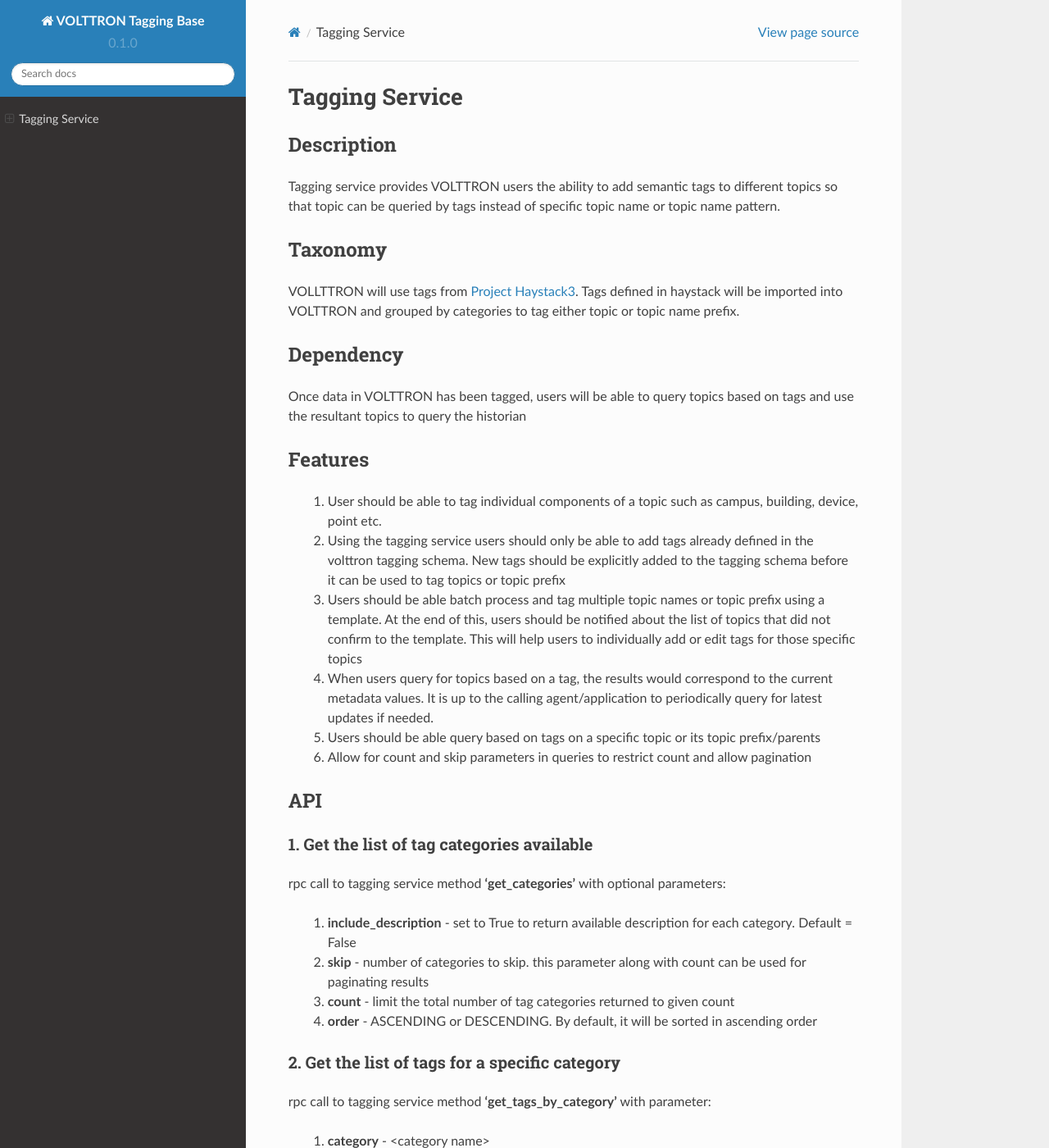
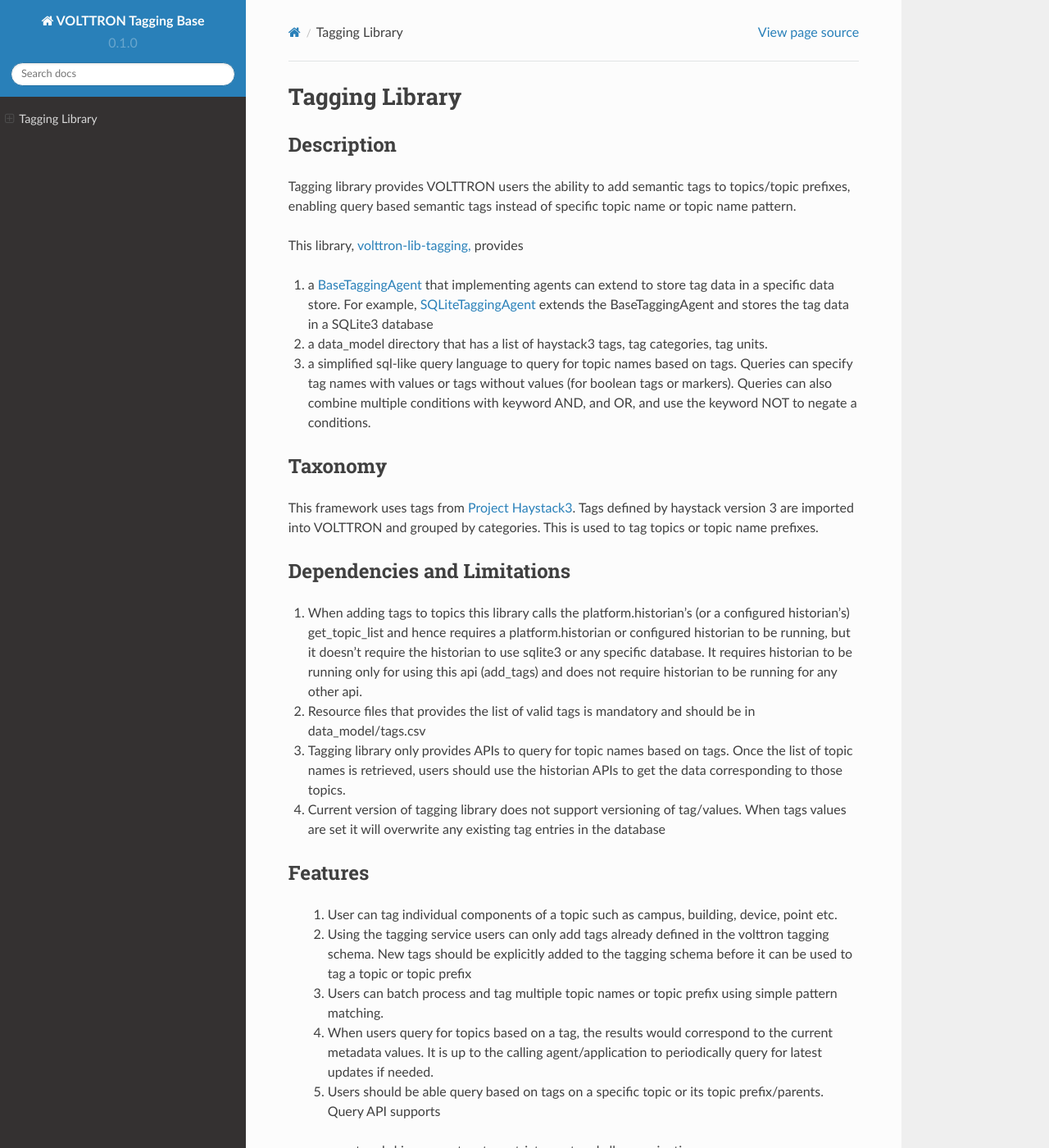
Before and after one commit to eclipse-volttron/volttron-lib-tagging, a Sphinx documentation site: the page built from docs/source/index.rst, in a window 1280 px wide and 1400 px high. Shown: the whole window at 82% size. Built offline with Sphinx 7.4.7 and the Read the Docs theme 2.0.0, drawn with Linux system fonts in a browser that asks for light colours; some of the changed text lies outside the part shown.

Commit message:
documentation update

```diff
--- a/docs/source/index.rst
+++ b/docs/source/index.rst
@@ -1,41 +1,67 @@
 .. _Base-Tagging-Agent:
 
 ===============
-Tagging Service
+Tagging Library
 ===============
 
 ***********
 Description
 ***********
-Tagging service provides VOLTTRON users the ability to add semantic tags to different topics so that topic can be
-queried by tags instead of specific topic name or topic name pattern.
+Tagging library provides VOLTTRON users the ability to add semantic tags to topics/topic prefixes, enabling query based
+semantic tags instead of specific topic name or topic name pattern.
+
+This library, `volttron-lib-tagging, <https://pypi.org/project/volttron-lib-tagging/>`_ provides
+
+1. a `BaseTaggingAgent <https://github.com/eclipse-volttron/volttron-lib-tagging/blob/develop/src/tagging/base/base_tagging.py>`_
+   that implementing agents can extend to store tag data in a specific data store. For example,
+   `SQLiteTaggingAgent <https://github.com/schandrika/volttron-sqlite-tagging/blob/develop/src/tagging/sqlite/tagging.py>`_
+   extends the BaseTaggingAgent and stores the tag data in a SQLite3 database
+2. a data_model directory that has a list of haystack3 tags, tag categories, tag units.
+3. a simplified sql-like query language to query for topic names based on tags. Queries can specify tag names with
+   values or tags without values (for boolean tags or markers). Queries can also combine multiple conditions with
+   keyword AND, and OR, and use the keyword NOT to negate a conditions.
 
 ********
 Taxonomy
 ********
-VOLLTTRON will use tags from `Project Haystack3 <http://project-haystack.org/tag>`_. Tags defined in haystack will be
-imported into VOLTTRON and grouped by categories to tag either topic or topic name prefix.
+This framework uses tags from `Project Haystack3 <http://project-haystack.org/tag>`_. Tags defined by haystack version 3
+are imported into VOLTTRON and grouped by categories. This is used to tag topics or topic name prefixes.
 
-**********
-Dependency
-**********
-Once data in VOLTTRON has been tagged, users will be able to query topics based on tags and use the resultant topics
-to query the historian
+****************************
+Dependencies and Limitations
+****************************
+
+1. When adding tags to topics this library calls the platform.historian's (or a configured historian's)
+   get_topic_list and hence requires a platform.historian or configured historian to be running, but it doesn't require
+   the historian to use sqlite3 or any specific database. It requires historian to be running only for using this
+   api (add_tags) and does not require historian to be running for any other api.
+2. Resource files that provides the list of valid tags is mandatory and should be in
+   data_model/tags.csv
+3. Tagging library only provides APIs to query for topic names based on tags. Once the list of topic names is retrieved,
+   users should use the historian APIs to get the data corresponding to those topics.
+4. Current version of tagging library does not support versioning of tag/values. When tags values are set it will
+   overwrite any existing tag entries in the database
 
 ********
 Features
 ********
 
- 1. User should be able to tag individual components of a topic such as campus, building, device, point etc.
- 2. Using the tagging service users should only be able to add tags already defined in the volttron tagging schema.
-    New tags should be explicitly added to the tagging schema before it can be used to tag topics or topic prefix
- 3. Users should be able batch process and tag multiple topic names or topic prefix using a template. At the end of
-    this, users should be notified about the list of topics that did not confirm to the template. This will help users
-    to individually add or edit tags for those specific topics
+ 1. User can tag individual components of a topic such as campus, building, device, point etc.
+ 2. Using the tagging service users can only add tags already defined in the volttron tagging schema.
+    New tags should be explicitly added to the tagging schema before it can be used to tag a topic or topic prefix
+ 3. Users can batch process and tag multiple topic names or topic prefix using simple pattern matching.
  4. When users query for topics based on a tag, the results would correspond to the current metadata values. It is up
     to the calling agent/application to periodically query for latest updates if needed.
- 5. Users should be able query based on tags on a specific topic or its topic prefix/parents
- 6. Allow for count and skip parameters in queries to restrict count and allow pagination
+ 5. Users should be able query based on tags on a specific topic or its topic prefix/parents. Query API supports
+   count and skip parameters to restrict count and allow pagination
+
+*************
+Configuration
+*************
+
+The base tagging agent supports a single optional configuration, historian_vip_identity, that points to the vip identity
+of the historian that should be queried when attempting to find topics that match a given topic pattern. By default this
+points to "platform.historian"
 
 ***
 API
```
